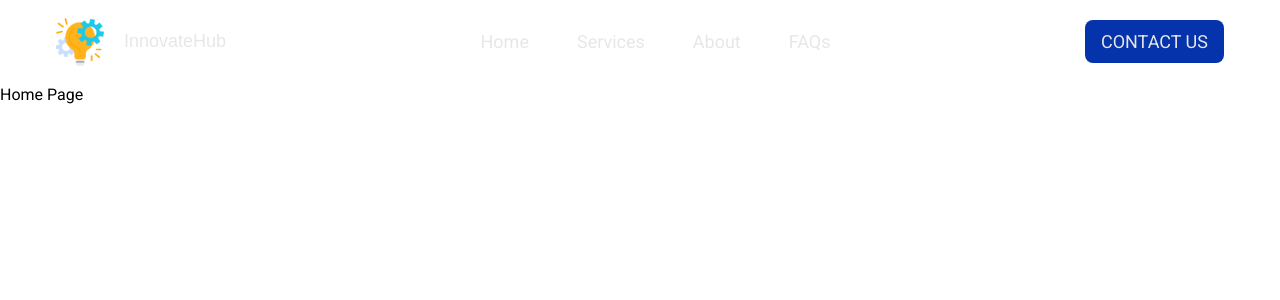
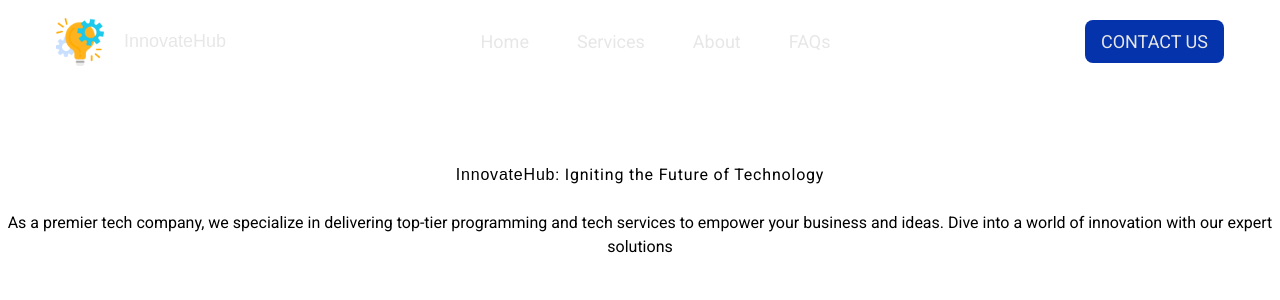
Before and after one commit to Mohamed-A-Yehia/InnovateHub, a React (Vite) app: page / in a window 1280 px wide. Shown: the top 300 px of the page. Built offline with nearby package versions, Linux system fonts and the light colour scheme; a web font is replaced by a local one.

Commit message:
create a init hero/homePage

```diff
--- /dev/null
+++ b/src/homePage/HeroSection.tsx
@@ -0,0 +1,19 @@
+function HeroSection() {
+  return (
+    <section className="container m-auto flex h-[100dvh]">
+      <div className="flex flex-col items-center py-[80px]">
+        <h1 className="tracking-wider">
+          <span className="font-logo">InnovateHub</span>: Igniting the Future of
+          Technology
+        </h1>
+        <p className="py-6 text-center">
+          As a premier tech company, we specialize in delivering top-tier
+          programming and tech services to empower your business and ideas. Dive
+          into a world of innovation with our expert solutions
+        </p>
+      </div>
+    </section>
+  );
+}
+
+export default HeroSection;
--- a/src/homePage/Home.tsx
+++ b/src/homePage/Home.tsx
@@ -1,5 +1,11 @@
+import HeroSection from "./HeroSection";
+
 function Home() {
-  return <h1>Home Page</h1>;
+  return (
+    <>
+      <HeroSection />
+    </>
+  );
 }
 
 export default Home;
```
